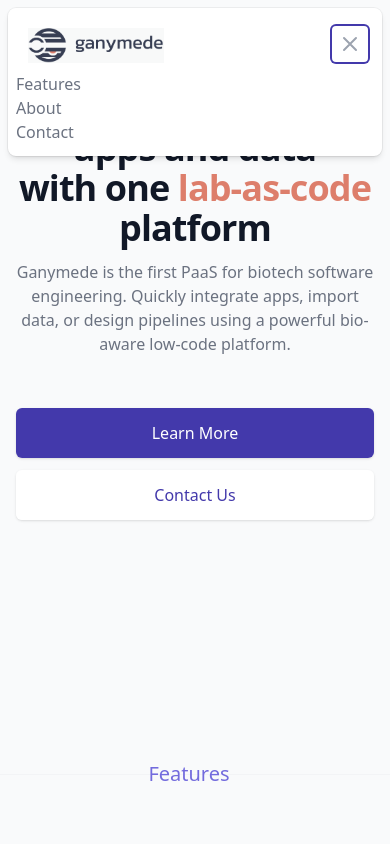
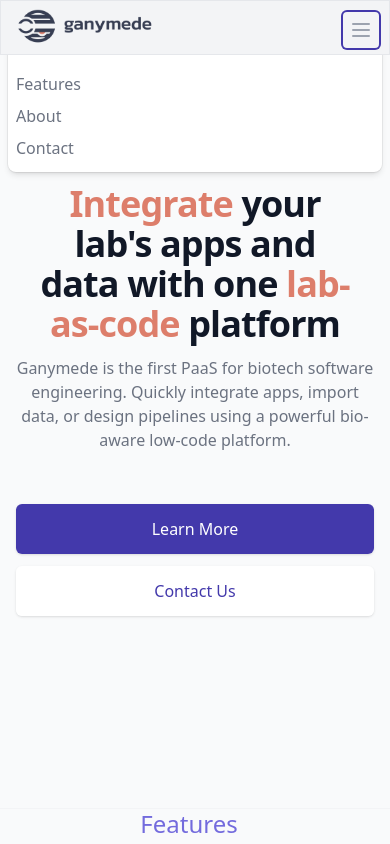
Before and after one commit to Ganymede-Bio/website, a Next.js app: page / in a window 390 px wide. Both pictures are taken after a click on the button "Open main menu". Shown: the top 844 px of the page. Built offline with nearby package versions, Linux system fonts and the light colour scheme.

Commit message:
mobile optimization and tweaks from feedback doc

```diff
--- a/components/dividers/DividerTitleLeft.tsx
+++ b/components/dividers/DividerTitleLeft.tsx
@@ -9,7 +9,7 @@
         <div className="w-full border-t border-gray-100" />
       </div>
       <div className="relative flex justify-center">
-        <span className="pr-3 text-xl font-medium text-regal-purple-light">
+        <span className="pr-3 pt-8 text-2xl font-medium text-regal-purple-light">
           {title}
         </span>
       </div>
--- a/layout/navs/Navigation.tsx
+++ b/layout/navs/Navigation.tsx
@@ -10,28 +10,14 @@
     <>
       {popover
         ? navigation.map((item) => (
-            <html className="scroll-smooth">
-              <ul key={item.name}>
-                <li
-                  key={item.name}
-                  className="font-medium text-gray-500 hover:text-gray-900"
-                >
-                  <Link href={item.href}>{item.name}</Link>
-                </li>
-              </ul>
-            </html>
+            <div key={item.name}  className="scroll-smooth font-medium pt-2 text-gray-500 hover:text-gray-900">
+              <Link href={item.href}>{item.name}</Link>
+            </div>
           ))
         : navigation.map((item) => (
-            // <html className="scroll-smooth">
-            <ul key={item.name}>
-              <li
-                key={item.name}
-                className="block px-6 py-2 rounded-md text-base font-medium text-gray-700 hover:text-gray-900 hover:bg-gray-50"
-              >
+            <div key={item.name} className="block px-6 py-2 rounded-md text-base font-medium leading-relaxed text-gray-700 hover:text-gray-900 hover:bg-gray-50">
                 <Link href={item.href}>{item.name}</Link>
-              </li>
-            </ul>
-            // </html>
+            </div>
           ))}
     </>
   );
--- a/pages/Main.tsx
+++ b/pages/Main.tsx
@@ -88,7 +88,7 @@
 
       <div className="relative pt-6 pb-16 sm:pb-24">
         <Popover>
-          <div className="fixed top-3 left-0 w-full mx-auto px-4 sm:px-6">
+          <div className="fixed top-0 pb-1 pt-2 border left-0 w-full mx-auto px-4 sm:px-6 z-40 bg-gray-100">
             <nav
               className="relative flex items-center justify-between sm:h-10 md:justify-center"
               aria-label="Global"
@@ -102,17 +102,18 @@
                       alt=""
                       width={136}
                       height={35}
+                      quality={100}
                     />
                   </a>
                   <div className="-mr-2 flex items-center md:hidden">
-                    <Popover.Button className="bg-gray-50 rounded-md p-2 inline-flex items-center justify-center text-gray-400 hover:text-gray-500 hover:bg-gray-100 focus:outline-none focus:ring-2 focus:ring-inset focus:ring-regal-purple">
+                    <Popover.Button className="bg-gray-100 rounded-md p-2 inline-flex items-center justify-center text-gray-400 hover:text-gray-500 hover:bg-gray-250 focus:outline-none focus:ring-2 focus:ring-inset focus:ring-regal-purple">
                       <span className="sr-only">Open main menu</span>
-                      <MenuIcon className="h-6 w-6" aria-hidden="true" />
+                      <MenuIcon className="h-6 w-6"/>
                     </Popover.Button>
                   </div>
                 </div>
               </div>
-              <div className="hidden md:flex md:space-x-10">
+              <div className="fixed hidden md:flex md:space-x-10">
                 <Navigation popover={false} />
               </div>
               {/* <div className="hidden md:absolute md:flex md:items-center md:justify-end md:inset-y-0 md:right-0">
@@ -138,53 +139,39 @@
             leaveTo="opacity-0 scale-95"
           >
             <Popover.Panel
-              focus
-              className="absolute z-10 top-0 inset-x-0 p-2 transition transform origin-top-right md:hidden"
+              // focus
+              className="fixed z-10 top-0 inset-x-0 p-2 etransform origin-top-right md:hidden"
             >
               <div className="rounded-lg shadow-md bg-white ring-1 ring-black ring-opacity-5 overflow-hidden">
-                <div className="px-5 pt-4 flex items-center justify-between">
-                  <div className="h-8 w-auto">
-                    <Image
-                      src="/logo/ganymede_logo_light_mode.png"
-                      alt=""
-                      width={136}
-                      height={35}
-                    />
-                  </div>
+                <div className="px-5 pt-12 flex items-center justify-between">
                   <div className="-mr-2">
-                    <Popover.Button className="bg-white rounded-md p-2 inline-flex items-center justify-center text-gray-400 hover:text-gray-500 hover:bg-gray-100 focus:outline-none focus:ring-2 focus:ring-inset focus:ring-regal-purple">
-                      <span className="sr-only">Close menu</span>
-                      <XIcon className="h-6 w-6" aria-hidden="true" />
-                    </Popover.Button>
                   </div>
                 </div>
                 <div className="px-2 pt-2 pb-3">
                   <Navigation popover={true} />
                 </div>
-                <a
+                {/* <a
                   href="#"
                   className="block w-full px-5 py-3 text-center font-medium text-regal-purple bg-gray-50 hover:bg-gray-100 hidden"
                 >
                   Log in
-                </a>
+                </a> */}
               </div>
             </Popover.Panel>
           </Transition>
         </Popover>
 
-        <main className="mt-16 mx-auto max-w-7xl px-4 sm:mt-24">
+        <main className="pt-40 mx-auto max-w-7xl px-4 sm:mt-24 align-middle">
           <div className="text-center">
             <h1 className="text-4xl tracking-tight font-extrabold text-gray-900 sm:text-5xl md:text-6xl">
-              <span className="block">
+              <span className="block sm:ml-28 sm:mr-28 ml-4 mr-4">
                 <span className="inline xl:inline text-nathan-orange">
                   Integrate
                 </span>{" "}
                 <span className="inline xl:inline">
                   your lab's apps and data
                 </span>
-              </span>
-              <span className="block">
-                <span className="inline xl:inline">with one</span>{" "}
+                <span className="inline xl:inline"> with one</span>{" "}
                 <span className="inline xl:inline text-nathan-orange">
                   lab-as-code
                 </span>{" "}
@@ -214,7 +201,7 @@
           </div>
         </main>
 
-        <div className="pt-60">
+        <div className="pt-40">
           <DividerTitleLeft title="Features" />
           <FeaturesSection />
         </div>
@@ -227,7 +214,7 @@
           <PlatformSection />
         </div> */}
         <DividerTitleLeft title="Contact" />
-        <div className="pt-80">
+        <div className="pt-10">
           <ContactSection />
         </div>
       </div>
--- a/pages/section/AboutSection.tsx
+++ b/pages/section/AboutSection.tsx
@@ -4,7 +4,7 @@
 export default function AboutSection() {
   return (
     <>
-      <div className="bg-gray-50">
+      <div className="bg-gray-50" id="about-section">
         <div className="max-w-7xl mx-auto py-12 px-4 text-center sm:px-6 lg:px-8 lg:py-24">
           <div className="space-y-12">
             <div className="space-y-5 sm:mx-auto sm:max-w-xl sm:space-y-4 lg:max-w-5xl">
@@ -40,12 +40,8 @@
                           {person.focus}
                         </p>
                       </div>
-                      <ul role="list" className="justify-center pt-3">
-                        {person.blurb.map((line) => (
-                          <li className="text-gray-400">
-                            <p>{line}</p>
-                          </li>
-                        ))}
+                      <ul role="list" className="justify-center pt-3 text-gray-400" key={person.name}>
+                        {person.blurb}
                       </ul>
                       {/* <ul role="list" className="flex justify-center space-x-5">
                         <li className="text-gray-400 hover:text-gray-500">
--- a/pages/section/ContactSection.tsx
+++ b/pages/section/ContactSection.tsx
@@ -19,11 +19,15 @@
               <h2 className="text-2xl font-extrabold tracking-tight text-gray-900 sm:text-3xl">
                 Get in touch
               </h2>
-              <p className="mt-3 text-lg leading-6 text-gray-500">
-                We'd love to stay in touch. Enter your contact info to get an
-                exclusive early invite to the Ganymede beta when ready, and to
-                keep up with our news.
-              </p>
+              <div className="mt-3 text-lg leading-6 text-gray-500">
+                <p>
+                  We'd love to hear from you. Ask us a question, or just send us a note to keep up with our news as we get close to launching.
+
+                </p>
+                <p className = "mt-3">
+                We may reach out to learn more about how we can help build a great product for you.
+                </p>
+              </div>
               <dl className="mt-8 text-base text-gray-500">
                 <div>
                   <dt className="sr-only">Postal address</dt>
@@ -54,13 +58,13 @@
                   </dd>
                 </div>
               </dl>
-              <p className="mt-6 text-base text-gray-500">
+              {/* <p className="mt-6 text-base text-gray-500">
                 Looking for careers?{" "}
                 <a href="#" className="font-medium text-gray-700 underline">
                   View all job openings
                 </a>
                 .
-              </p>
+              </p> */}
             </div>
           </div>
           <div className="bg-white py-16 px-4 sm:px-6 lg:col-span-3 lg:py-24 lg:px-8 xl:pl-12 rounded-lg">
--- a/pages/section/FeaturesSection.tsx
+++ b/pages/section/FeaturesSection.tsx
@@ -46,7 +46,7 @@
         </svg>
 
         <div className="relative">
-          <h2 className="text-center text-5xl leading-8 font-extrabold tracking-tight text-gray-900 sm:text-5xl">
+          <h2 className="text-center text-4xl leading-14 font-extrabold tracking-tight text-gray-900 sm:text-5xl">
             Bringing the tech to biotech
           </h2>
           {/* <p className="mt-4 max-w-3xl mx-auto text-center text-xl text-gray-500">
--- a/utils/constants/constants.tsx
+++ b/utils/constants/constants.tsx
@@ -102,7 +102,7 @@
     githubUrl: "https://github.com/nathanwjclark",
     focus: "Product | Design | Engineering",
     blurb: [
-      "Former product manager at Benchling and Affirm,",
+      "Former product manager at Benchling and Affirm, ",
       "focused on data and machine learning products",
     ],
   },
@@ -114,7 +114,7 @@
     githubUrl: "https://github.com/bensonlee5",
     focus: "Science | Analysis | Engineering",
     blurb: [
-      "Former Head of Quant at Affirm and Trader at Citigroup",
+      "Former Head of Quant at Affirm and Trader at Citigroup, ",
       "built and ran quantitative research & deal structuring at Affirm",
     ],
   },
```
Also changed, not shown: public/logo/ganymede_logo_light_mode.png.
